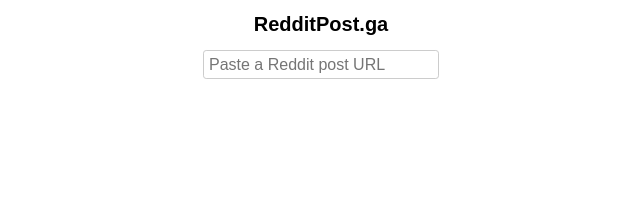
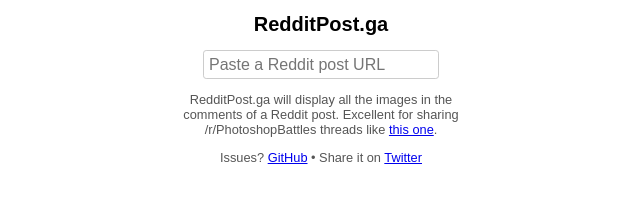
Before and after one commit to fregante/RedditGallery.ga, a website: page index.html in a window 1280 px wide. Shown: the whole page, without its empty margins (319-959 px from the left). Drawn offline with Linux system fonts and the light colour scheme.

Commit message:
Add footer info

```diff
--- a/index.html
+++ b/index.html
@@ -11,6 +11,15 @@
 	}
 	h1 {
 		font-size: 20px;
+	}
+	footer {
+		font-size: 0.8em;
+		color: #555;
+	}
+	p {
+		max-width: 25em;
+		margin-left: auto;
+		margin-right: auto;
 	}
 	input {
 		font: inherit;
@@ -28,5 +37,12 @@
 		margin: 10px auto;
 	}
 </style>
-<body></body>
+<body>
+	<h1>RedditPost.ga</h1>
+	<main></main>
+	<footer>
+		<p>RedditPost.ga will display all the images in the comments of a Reddit post. Excellent for sharing /r/PhotoshopBattles threads like <a href="/?url=5uyi9m">this one</a>.</p>
+		<p>Issues? <a href="https://github.com/bfred-it/redditpost.ga/" target="_blank">GitHub</a> • Share it on <a href="https://twitter.com/home?status=Automatically%20generate%20a%20gallery%20of%20images%20from%20a%20Reddit%20post%20with%20this%20little%20webapp!%20https%3A%2F%2Fredditpost.ga" target="_blank">Twitter</a></p>
+	</footer>
+</body>
 </html>
--- a/src/index.js
+++ b/src/index.js
@@ -2,7 +2,7 @@
 import App from './App.html';
 
 const app = new App({
-	target: document.body,
+	target: document.querySelector('main'),
 	data: {
 		url: new URL(location).searchParams.get('url')
 	}
```
Also changed, not shown: src/App.html (+0 -3 lines), dist/index.js.
